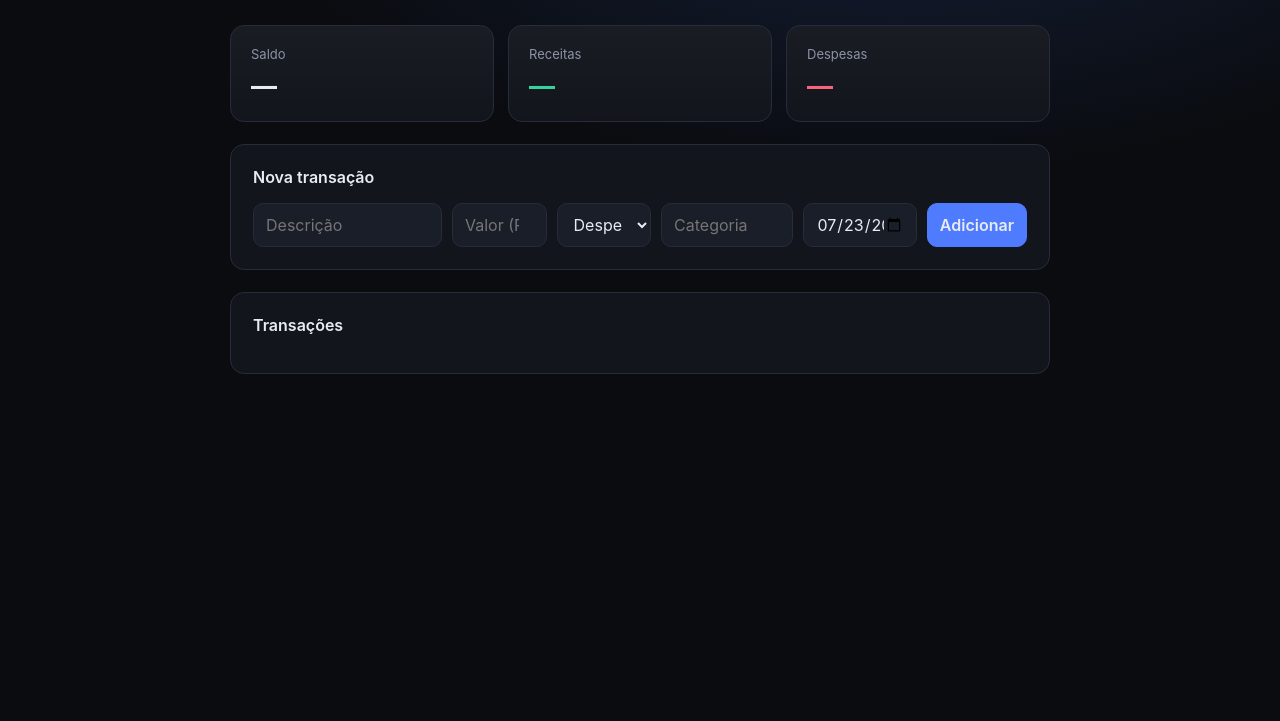
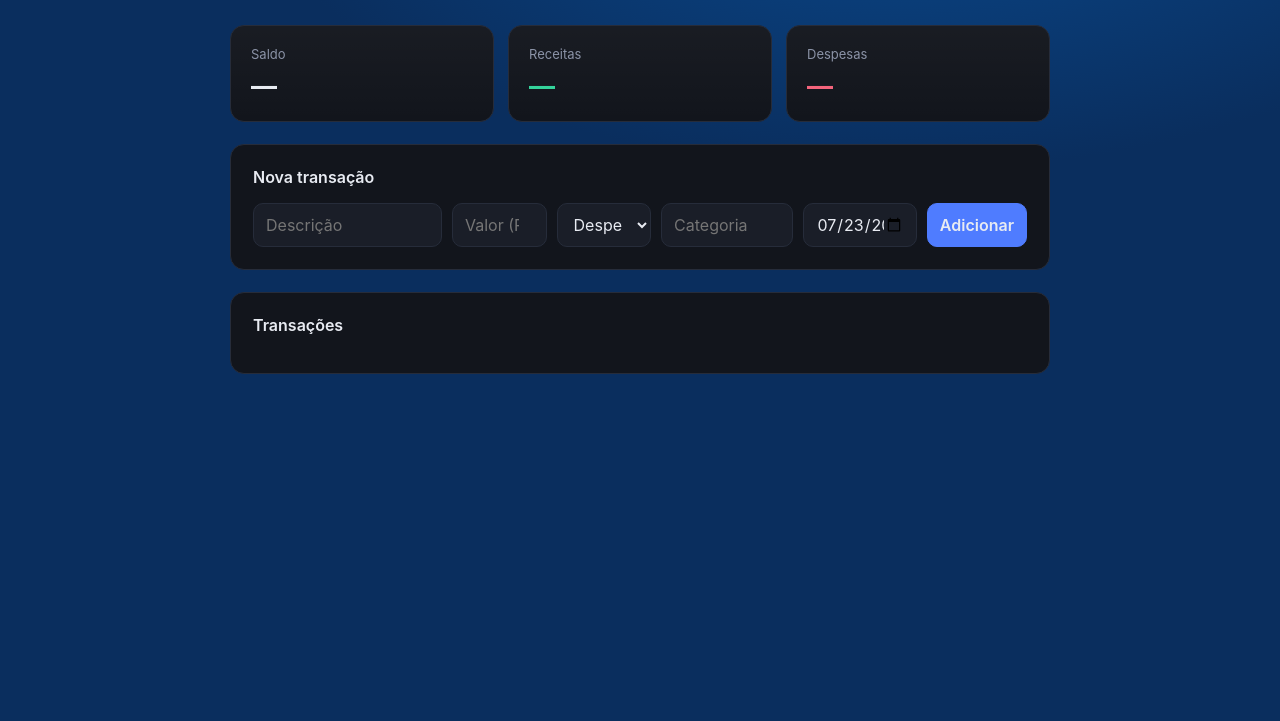
Before and after one commit to andre2654/fintex-wallet, a website: page public/index.html in a window 1280 px wide. Shown: the part 79-800 px from the top of the page. Drawn offline with Linux system fonts and the light colour scheme; no server answers.

Commit message:
coder(wi_d9cdb20bc70629a9fd8cab5225af9f3f45bdea5504e922a2f1d850dfdfdacfba): <@U0BJR6U90UF> change the bg of the our app to blue
## Plan constraints

```diff
--- a/public/style.css
+++ b/public/style.css
@@ -19,7 +19,7 @@
 
 body {
   font-family: -apple-system, BlinkMacSystemFont, 'Segoe UI', Roboto, sans-serif;
-  background: radial-gradient(1200px 600px at 70% -10%, #16203a 0%, var(--bg) 55%);
+  background: radial-gradient(1200px 600px at 70% -10%, #0a4a8f 0%, #0a2e5e 55%);
   color: var(--text);
   min-height: 100vh;
 }
```
